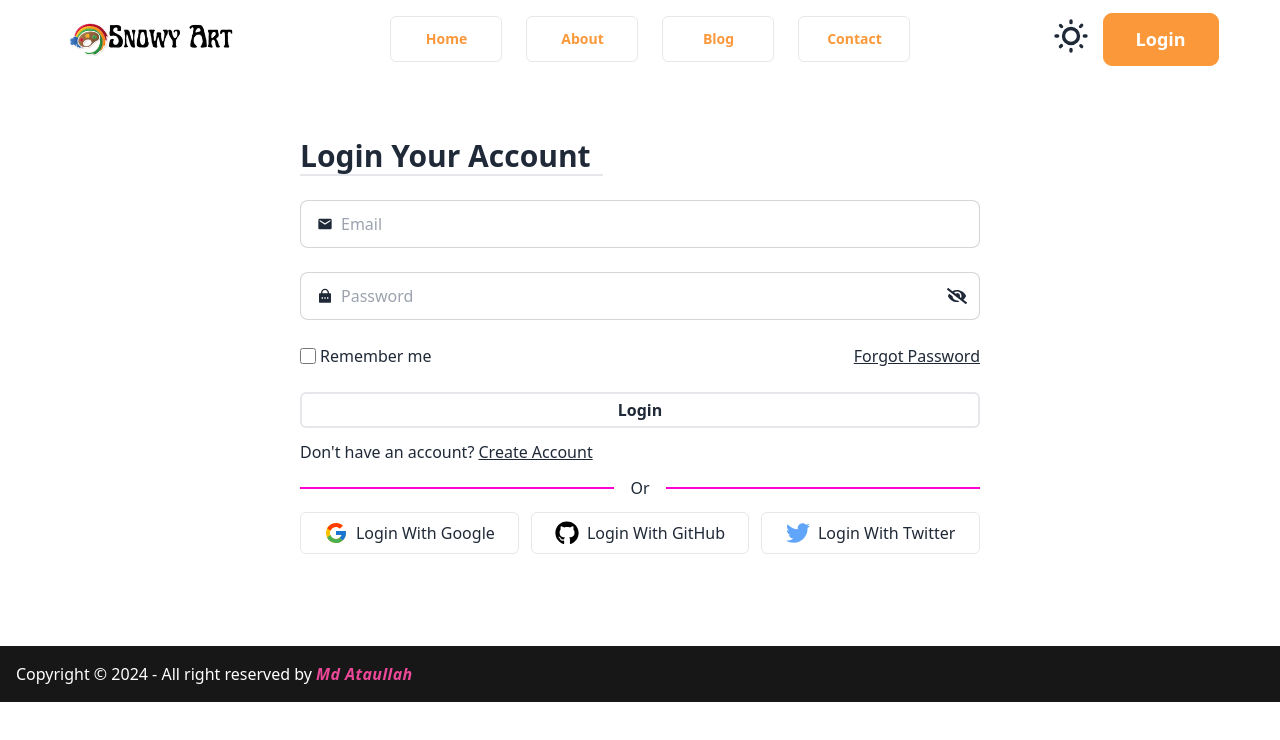
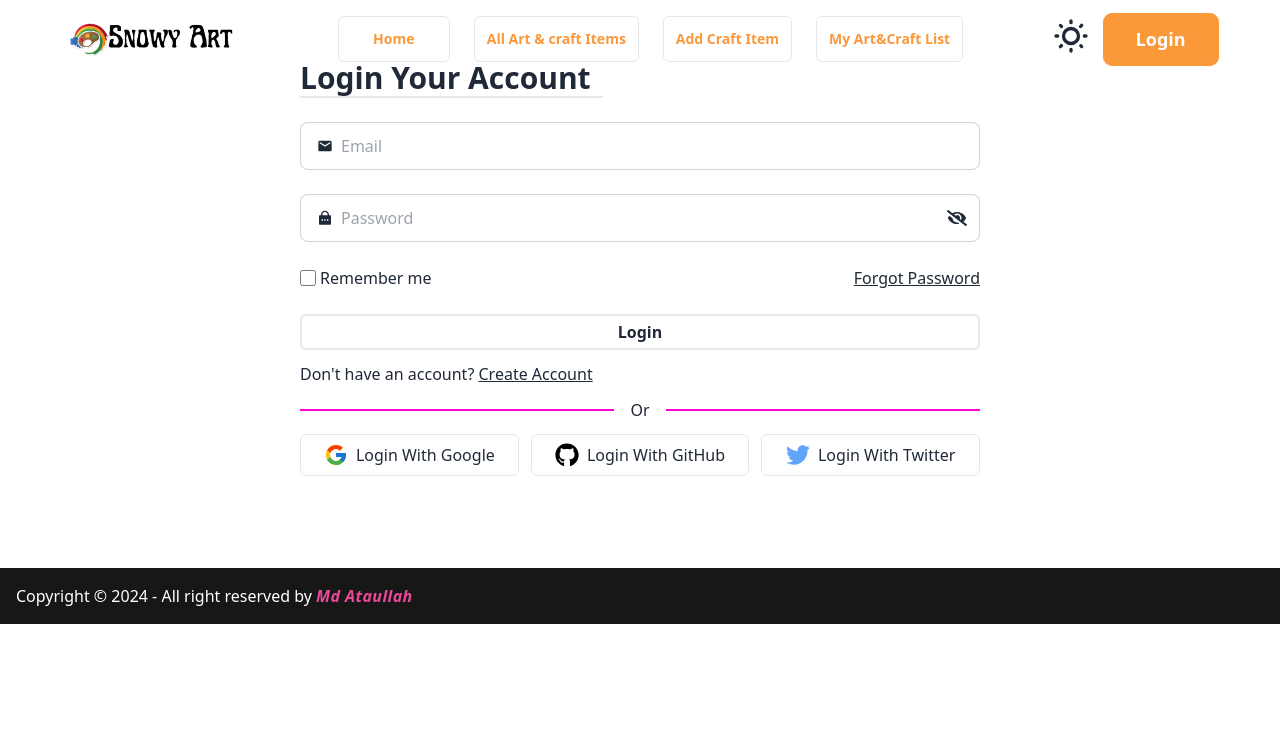
Before and after one commit to ataullah1/Snowy-Art-Client-Side, a React (Vite) app: page /login in a window 1280 px wide. Shown: the top 740 px of the page. Built offline with nearby package versions, Linux system fonts and the light colour scheme; no server answers.

Commit message:
LoderSpinner added For this site

```diff
--- a/package.json
+++ b/package.json
@@ -10,11 +10,13 @@
     "preview": "vite preview"
   },
   "dependencies": {
+    "aos": "^2.3.4",
     "firebase": "^10.11.1",
     "localforage": "^1.10.0",
     "match-sorter": "^6.3.4",
     "react": "^18.2.0",
     "react-dom": "^18.2.0",
+    "react-helmet": "^6.1.0",
     "react-icons": "^5.1.0",
     "react-router-dom": "^6.23.0",
     "sort-by": "^1.2.0",
--- a/src/components/Nav/Nav.jsx
+++ b/src/components/Nav/Nav.jsx
@@ -37,7 +37,7 @@ const Nav = () => {
       <div className="w-11/12 mx-auto max-w-[1700px]">
         <div className=" navbar flex items-center flex-col sm:flex-row sm:justify-between">
           <div className="navbar-start flex items-center flex-row-reverse justify-between w-full sm:w-auto sm:flex-row">
-            <div className="flex items-center">
+            <div className="flex gap-4 items-center">
               <div className="sm:hidden">
                 <label className="swap swap-rotate">
                   {/* this hidden checkbox controls the state */}
@@ -111,7 +111,7 @@ const Nav = () => {
                     {view ? <IoClose /> : <MdMenu />}
                   </div>
                   {view && (
-                    <ul className="navManu absolute mt-1 sm:mt-3 -ml-40 sm:ml-4 z-10 p-2 shadow rounded-box w-52 border-2 border-solid border-firstColor bg-slate-800 text-white flex flex-col lg:hidden">
+                    <ul className="navManu absolute mt-1 sm:mt-3 -ml-40 sm:ml-4 z-10 p-2 shadow rounded-box w-52 border-2 border-solid border-firstColor bg-slate-800 text-white flex flex-col gap-2 lg:hidden">
                       <div
                         onClick={() => setView(!view)}
                         className="sm:hidden cursor-pointer text-firstColor text-3xl -translate-x-9 translate-y-1/2 top-[calc(50%-20px)] absolute"
@@ -119,7 +119,7 @@ const Nav = () => {
                         <IoIosArrowForward />
                       </div>
                       <div
-                        style={{ borderRadius: '0 10px 0 0' }}
+                        style={{ borderRadius: '0 10px 0px 10px' }}
                         onClick={() => setView(!view)}
                         className="hidden sm:block cursor-pointer  text-firstColor text-3xl -top-4  right-0 translate-y-1/2 absolute bg-firstColor"
                       >
@@ -134,22 +134,22 @@ const Nav = () => {
                         Home
                       </NavLink>
                       <NavLink
-                        to={'/about'}
+                        to={'/all-art-craft-items'}
                         className="hover:bg-slate-300 hover:text-firstColor py-1 px-4 rounded"
                       >
-                        About
+                        All Art & craft Items
                       </NavLink>
                       <NavLink
-                        to={'/blog'}
+                        to={'/add-craft-item'}
                         className="hover:bg-slate-300 hover:text-firstColor py-1 px-4 rounded"
                       >
-                        Blog
+                        Add Craft Item
                       </NavLink>
                       <NavLink
-                        to={'/contact'}
+                        to={'/my-art-craft-list'}
                         className="hover:bg-slate-300 hover:text-firstColor py-1 px-4 rounded"
                       >
-                        Contact
+                        My Art&Craft List
                       </NavLink>
                       <div className="flex sm:hidden flex-col gap-2 mt-2">
                         <Link
@@ -181,27 +181,27 @@ const Nav = () => {
             <ul className="navManu menu menu-horizontal px-1 flex gap-6 text-white">
               <NavLink
                 to={'/'}
-                className="w-28 py-3 text-center font-semibold text-firstColor rounded-md border hover:border-firstColor"
+                className="w-28 py-3 px-3 text-center font-semibold text-firstColor rounded-md border hover:border-firstColor"
               >
                 Home
               </NavLink>
               <NavLink
-                to={'/about'}
-                className="w-28 py-3 text-center font-semibold text-firstColor rounded-md border hover:border-firstColor"
+                to={'/all-art-craft-items'}
+                className="py-3 px-3 text-center font-semibold text-firstColor rounded-md border hover:border-firstColor"
               >
-                About
+                All Art & craft Items
               </NavLink>
               <NavLink
-                to={'/blog'}
-                className="w-28 py-3 text-center font-semibold text-firstColor rounded-md border hover:border-firstColor"
+                to={'/add-craft-item'}
+                className="py-3 px-3 text-center font-semibold text-firstColor rounded-md border hover:border-firstColor"
               >
-                Blog
+                Add Craft Item
               </NavLink>
               <NavLink
-                to={'/contact'}
-                className="w-28 py-3 text-center font-semibold text-firstColor rounded-md border hover:border-firstColor"
+                to={'/my-art-craft-list'}
+                className="py-3 px-3 text-center font-semibold text-firstColor rounded-md border hover:border-firstColor"
               >
-                Contact
+                My Art&Craft List
               </NavLink>
             </ul>
           </div>
--- a/src/index.css
+++ b/src/index.css
@@ -93,3 +93,88 @@
 .navManu a.active {
   border: 1px solid #fa983a;
 }
+
+/* Loding Spinner code  */
+.lds-spinner,
+.lds-spinner div,
+.lds-spinner div:after {
+  box-sizing: border-box;
+}
+.lds-spinner {
+  color: currentColor;
+  display: inline-block;
+  position: relative;
+  width: 80px;
+  height: 80px;
+}
+.lds-spinner div {
+  transform-origin: 40px 40px;
+  animation: lds-spinner 1.2s linear infinite;
+}
+.lds-spinner div:after {
+  content: ' ';
+  display: block;
+  position: absolute;
+  top: 3.2px;
+  left: 36.8px;
+  width: 6.4px;
+  height: 17.6px;
+  border-radius: 20%;
+  background: currentColor;
+}
+.lds-spinner div:nth-child(1) {
+  transform: rotate(0deg);
+  animation-delay: -1.1s;
+}
+.lds-spinner div:nth-child(2) {
+  transform: rotate(30deg);
+  animation-delay: -1s;
+}
+.lds-spinner div:nth-child(3) {
+  transform: rotate(60deg);
+  animation-delay: -0.9s;
+}
+.lds-spinner div:nth-child(4) {
+  transform: rotate(90deg);
+  animation-delay: -0.8s;
+}
+.lds-spinner div:nth-child(5) {
+  transform: rotate(120deg);
+  animation-delay: -0.7s;
+}
+.lds-spinner div:nth-child(6) {
+  transform: rotate(150deg);
+  animation-delay: -0.6s;
+}
+.lds-spinner div:nth-child(7) {
+  transform: rotate(180deg);
+  animation-delay: -0.5s;
+}
+.lds-spinner div:nth-child(8) {
+  transform: rotate(210deg);
+  animation-delay: -0.4s;
+}
+.lds-spinner div:nth-child(9) {
+  transform: rotate(240deg);
+  animation-delay: -0.3s;
+}
+.lds-spinner div:nth-child(10) {
+  transform: rotate(270deg);
+  animation-delay: -0.2s;
+}
+.lds-spinner div:nth-child(11) {
+  transform: rotate(300deg);
+  animation-delay: -0.1s;
+}
+.lds-spinner div:nth-child(12) {
+  transform: rotate(330deg);
+  animation-delay: 0s;
+}
+@keyframes lds-spinner {
+  0% {
+    opacity: 1;
+  }
+  100% {
+    opacity: 0;
+  }
+}
--- a/src/pages/Loding/Loding.jsx
+++ b/src/pages/Loding/Loding.jsx
@@ -2,10 +2,23 @@ import { Link } from 'react-router-dom';
 
 const Loding = () => {
   return (
-    <div className="min-h-[calc(100vh-92px)] relative flex items-center justify-center">
-      <span className="loader"></span>
+    <div className="min-h-screen relative flex items-center justify-center">
+      <div className="lds-spinner">
+        <div></div>
+        <div></div>
+        <div></div>
+        <div></div>
+        <div></div>
+        <div></div>
+        <div></div>
+        <div></div>
+        <div></div>
+        <div></div>
+        <div></div>
+        <div></div>
+      </div>
       <Link to={'/'} className="">
-        <button className="py-2 px-5 bg-error text-white rounded-md font-semibold absolute bottom-0 left-1/2 -translate-x-1/2 hover:bg-orange-700">
+        <button className="py-2 px-5 bg-error text-white rounded-md font-semibold absolute bottom-6 left-1/2 -translate-x-1/2 hover:bg-orange-700">
           Go Back Home
         </button>
       </Link>
--- a/src/root/Root.jsx
+++ b/src/root/Root.jsx
@@ -1,12 +1,55 @@
 import { Outlet } from 'react-router-dom';
 import Nav from '../components/Nav/Nav';
 import Footer from '../components/Footer/Footer';
+import { useContext, useEffect, useState } from 'react';
+import { ContextAuth } from '../provider/Provider';
+import Loding from '../pages/Loding/Loding';
+import { Helmet } from 'react-helmet';
+import AOS from 'aos';
+import 'aos/dist/aos.css'; // You can also use <link> for styles
+// ..
+AOS.init();
 
 const Root = () => {
+  const [scrolled, setScrolled] = useState(false);
+
+  useEffect(() => {
+    const handleScroll = () => {
+      if (window.scrollY > 0) {
+        setScrolled(true);
+      } else {
+        setScrolled(false);
+      }
+    };
+
+    window.addEventListener('scroll', handleScroll);
+
+    return () => {
+      window.removeEventListener('scroll', handleScroll);
+    };
+  }, []);
+
+  const { isLoading } = useContext(ContextAuth);
+  if (isLoading) {
+    return <Loding />;
+  }
   return (
     <div>
-      <Nav />
-      <Outlet />
+      <Helmet>
+        <title>Home | SnowyNest</title>
+      </Helmet>
+      <div
+        className={
+          scrolled
+            ? 'fixed top-0 left-0 right-0 bg-[#c0c0c0b5] z-50 w-full mx-auto max-w-[1700px]'
+            : 'bg-transparent fixed top-0 left-0 right-0 z-50 w-full mx-auto max-w-[1700px]'
+        }
+      >
+        <Nav />
+      </div>
+      <div className="max-w-[1700px] mx-auto overflow-hidden">
+        <Outlet />
+      </div>
       <Footer />
     </div>
   );
```
Also changed, not shown: src/Route/Routes.jsx (+6 -2 lines), 1 other file (tests, documents, lock files or other folders).
